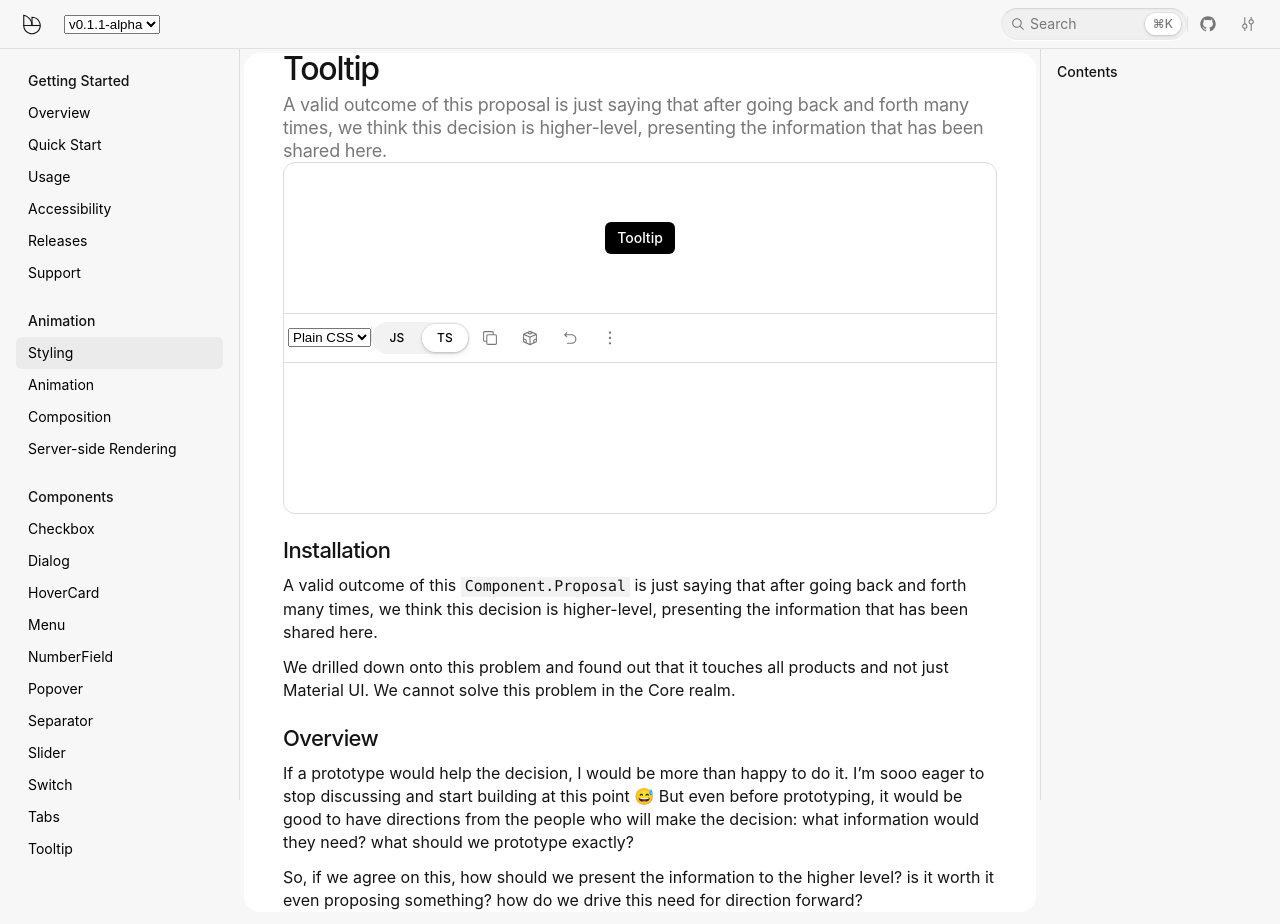
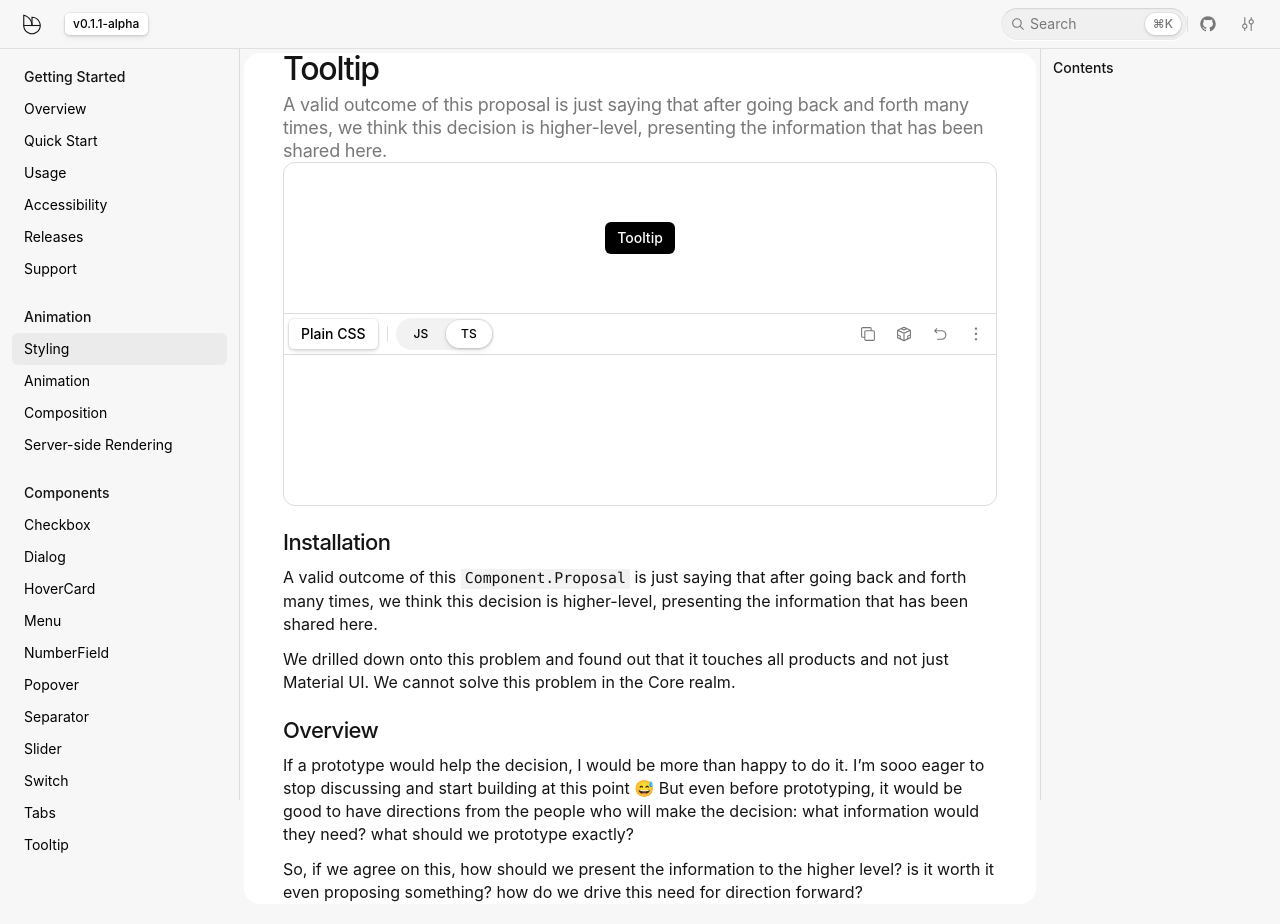
Before and after one commit to colmtuite/base-ui-website, a Next.js app: page / in a window 1280 px wide. Built offline with nearby package versions, Linux system fonts and the light colour scheme.

Commit message:
select component

```diff
--- a/src/app/components/code-block.tsx
+++ b/src/app/components/code-block.tsx
@@ -44,7 +44,9 @@ export default function CodeBlock() {
           borderBottom: "1px solid gainsboro",
         }}
       >
-        <select>
+        <div className="d-f jc-sb">
+          <div className="d-f ai-center g-2">
+            <select className="SelectTrigger size-2">
               <option>Plain CSS</option>
             </select>
             <span role="separator" className="Separator" />
@@ -77,7 +79,9 @@ export default function CodeBlock() {
                 ts
               </button>
             </div>
-        <button className="IconButton size-3" aria-label="copy code">
+          </div>
+          <div className="d-f ai-center g-1">
+            <button className="IconButton size-2" aria-label="copy code">
               <svg
                 width="16"
                 height="16"
@@ -94,7 +98,10 @@ export default function CodeBlock() {
                 ></path>
               </svg>
             </button>
-        <button className="IconButton size-3" aria-label="edit in codesandbox">
+            <button
+              className="IconButton size-2"
+              aria-label="edit in codesandbox"
+            >
               <svg
                 width="16"
                 height="16"
@@ -111,7 +118,7 @@ export default function CodeBlock() {
                 ></path>
               </svg>
             </button>
-        <button className="IconButton size-3" aria-label="reset code">
+            <button className="IconButton size-2" aria-label="reset code">
               <svg
                 width="16"
                 height="16"
@@ -128,7 +135,7 @@ export default function CodeBlock() {
                 ></path>
               </svg>
             </button>
-        <button className="IconButton size-3" aria-label="more options">
+            <button className="IconButton size-2" aria-label="more options">
               <svg
                 width="16"
                 height="16"
@@ -146,6 +153,8 @@ export default function CodeBlock() {
               </svg>
             </button>
           </div>
+        </div>
+      </div>
       <div
         style={{
           height: 150,
--- /dev/null
+++ b/src/app/css/components/select.css
@@ -0,0 +1,53 @@
+.SelectTrigger {
+  all: unset;
+  line-height: 1;
+  vertical-align: middle;
+  background-clip: padding-box;
+  box-sizing: border-box;
+  -webkit-tap-highlight-color: transparent;
+  flex-shrink: 0;
+  user-select: none;
+  display: inline-flex;
+  align-items: center;
+  font-family: var(--ff-sans);
+  font-weight: var(--fw-2);
+  background-color: white;
+  border-width: 1px;
+  border-style: solid;
+  box-shadow: 0 1px 2px rgba(0, 0, 0, .05),
+      0 2px 4px -1px rgba(0, 0, 0, .05),
+      0 4px 8px -2px rgba(0, 0, 0, .05);
+  border: 1px solid hsl(0deg 0% 0% / 5%);
+  border-radius: 6px;
+}
+.SelectTrigger::before {
+  display: block;
+  content: "";
+  width: 40px;
+  height: 40px;
+  background: pink;
+  position: absolute;
+  top: 0;
+  left: 0;
+  line-height: 1;
+}
+
+@media screen and (hover: hover) {
+  .SelectTrigger:hover {
+    border-color: hsl(0deg 0% 0% / 13%);
+  }
+}
+
+.SelectTrigger.size-1 {
+  height: var(--space-6);
+  padding-left: var(--space-2);
+  padding-right: var(--space-2);
+  font-size: var(--fs-2);
+}
+
+.SelectTrigger.size-2 {
+  height: var(--space-7);
+  padding-left: var(--space-3);
+  padding-right: var(--space-3);
+  font-size: var(--fs-3);
+}
--- a/src/app/css/style.css
+++ b/src/app/css/style.css
@@ -8,6 +8,7 @@
 @import "components/kbd.css";
 @import "components/link-block.css";
 @import "components/search-button.css";
+@import "components/select.css";
 @import "components/separator.css";
 @import "components/text.css";
 @import "components/toggle.css";
--- a/src/app/page.tsx
+++ b/src/app/page.tsx
@@ -14,7 +14,7 @@ export default function Home() {
           width: 240,
           height: "calc(100% - 49px)",
           borderRight: "1px solid gainsboro",
-          padding: 16,
+          padding: 12,
         }}
       >
         <div className="pb-4">
@@ -152,7 +152,7 @@ export default function Home() {
           width: 240,
           height: "calc(100% - 49px)",
           borderLeft: "1px solid gainsboro",
-          padding: 16,
+          padding: 12,
         }}
       >
         <h4 className="Text size-3 weight-2">Contents</h4>
```
Lines whose indentation alone changed are shown as unchanged.
